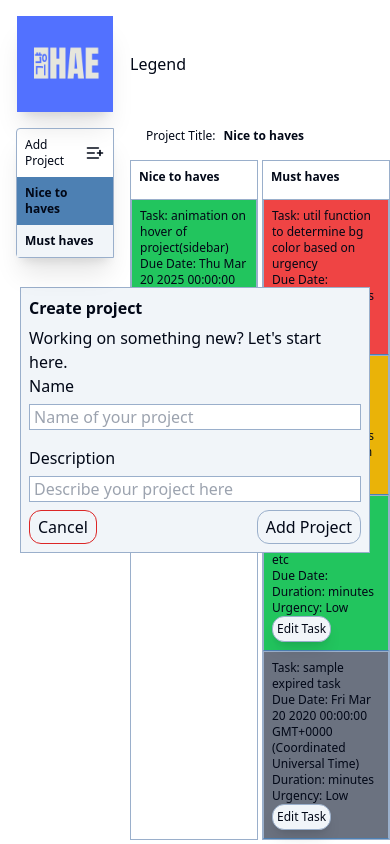
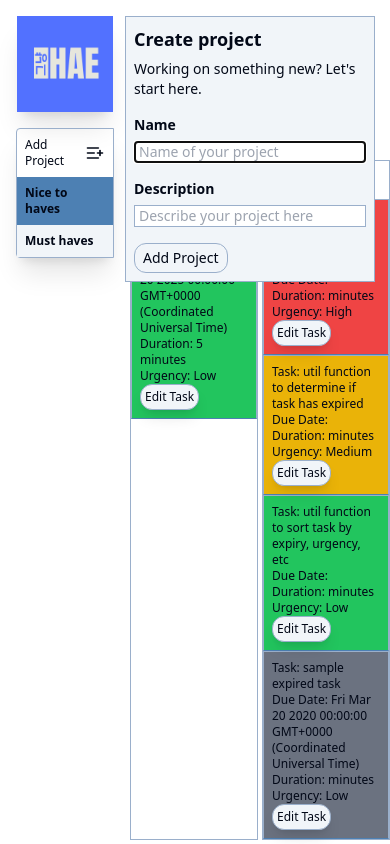
Before and after one commit to ganglinwu/new-todo-app, a React (Vite) app: page / in a window 390 px wide. Both pictures are taken after a click on the button 95 px from the left and 153 px from the top of the page. Built offline with nearby package versions, Linux system fonts and the light colour scheme.

Commit message:
style(Sidebar): addProject is now a popover
- also general styling for responsive font size

```diff
--- a/@/components/ui/popover.tsx
+++ b/@/components/ui/popover.tsx
@@ -10,20 +10,26 @@ const PopoverTrigger = PopoverPrimitive.Trigger;
 const PopoverContent = React.forwardRef<
   React.ElementRef<typeof PopoverPrimitive.Content>,
   React.ComponentPropsWithoutRef<typeof PopoverPrimitive.Content>
->(({ className, align = "center", sideOffset = 4, ...props }, ref) => (
+>(
+  (
+    { className, align = "end", side = "right", sideOffset = 4, ...props },
+    ref,
+  ) => (
     <PopoverPrimitive.Portal>
       <PopoverPrimitive.Content
         ref={ref}
         align={align}
+        side={side}
         sideOffset={sideOffset}
         className={cn(
-        "z-50 w-72 rounded-md border bg-popover p-4 text-popover-foreground shadow-md outline-none data-[state=open]:animate-in data-[state=closed]:animate-out data-[state=closed]:fade-out-0 data-[state=open]:fade-in-0 data-[state=closed]:zoom-out-95 data-[state=open]:zoom-in-95 data-[side=bottom]:slide-in-from-top-2 data-[side=left]:slide-in-from-right-2 data-[side=right]:slide-in-from-left-2 data-[side=top]:slide-in-from-bottom-2",
+          "z-50 w-72 rounded-md border-none bg-popover p-4 text-popover-foreground shadow-md outline-none data-[state=open]:animate-in data-[state=closed]:animate-out data-[state=closed]:fade-out-0 data-[state=open]:fade-in-0 data-[state=closed]:zoom-out-95 data-[state=open]:zoom-in-95 data-[side=bottom]:slide-in-from-top-2 data-[side=left]:slide-in-from-right-2 data-[side=right]:slide-in-from-left-2 data-[side=top]:slide-in-from-bottom-2",
           className,
         )}
         {...props}
       />
     </PopoverPrimitive.Portal>
-));
+  ),
+);
 PopoverContent.displayName = PopoverPrimitive.Content.displayName;
 
 export { Popover, PopoverTrigger, PopoverContent };
--- a/src/App.tsx
+++ b/src/App.tsx
@@ -1,5 +1,4 @@
 // layout component imports
-import AddProject from "./layout/addProject/AddProject.tsx";
 import Header from "./layout/header/Header.tsx";
 import MainContent from "./layout/maincontent/MainContent.tsx";
 import Sidebar from "./layout/sidebar/Sidebar.tsx";
@@ -11,15 +10,8 @@ function App() {
   const [selectedProject, setSelectedProject] = useState(
     demoProjects[0].projectName,
   );
-  const [showAddProjectForm, setShowAddProjectForm] = useState(false);
   return (
-    <div className="flex relative z-1">
-      <div className="">
-        {showAddProjectForm && (
-          <AddProject setShowAddProject={setShowAddProjectForm}></AddProject>
-        )}
-      </div>
-      <div className={`${showAddProjectForm ? "" : ""}`}>
+    <div className="flex flex-col relative z-1">
       <Header></Header>
       <div className="grid grid-cols-3 md:grid-cols-4">
         <div className="col-span-1">
@@ -27,7 +19,6 @@ function App() {
             demoProjects={demoProjects}
             selectedProject={selectedProject}
             onSelect={setSelectedProject}
-              onAddProject={setShowAddProjectForm}
           ></Sidebar>
         </div>
         <div className="col-span-2 md:col-span-3">
@@ -38,7 +29,6 @@ function App() {
         </div>
       </div>
     </div>
-    </div>
   );
 }
 
--- a/src/layout/addProject/AddProject.tsx
+++ b/src/layout/addProject/AddProject.tsx
@@ -10,19 +10,14 @@ import {
 import { Input } from "../../../@/components/ui/input.tsx";
 import { Label } from "../../../@/components/ui/label.tsx";
 
-type addProjectProps = {
-  setShowAddProject: (arg0: boolean) => void;
-};
-
-export default function AddProject({ setShowAddProject }: addProjectProps) {
+export default function AddProject() {
   return (
-    <div className="absolute top-1/2 left-1/2 transform -translate-x-1/2 -translate-y-1/2">
-      <Card className="w-[350px] md:w-[500px] lg:w-[650px]  bg-secondary p-2">
+    <Card className="w-[250px] md:w-[500px] bg-secondary p-2">
       <CardHeader>
-          <CardTitle className="md:text-xl lg:text-2xl">
+        <CardTitle className="text-lg md:text-xl lg:text-2xl">
           Create project
         </CardTitle>
-          <CardDescription className="">
+        <CardDescription className="pb-4 text-sm md:text-lg ">
           Working on something new? Let's start here.
         </CardDescription>
       </CardHeader>
@@ -30,37 +25,39 @@ export default function AddProject({ setShowAddProject }: addProjectProps) {
         <form>
           <div className="grid w-full items-center gap-4">
             <div className="flex flex-col space-y-1.5">
-                <Label htmlFor="name">Name</Label>
+              <Label htmlFor="name" className="font-bold text-sm md:text-lg">
+                Name
+              </Label>
               <Input
                 id="name"
                 placeholder="Name of your project"
-                  className="px-1 py-1/2"
+                className="px-1 py-1/2 text-sm md:text-lg"
               />
             </div>
             <div className="flex flex-col space-y-1.5">
-                <Label htmlFor="description">Description</Label>
+              <Label
+                htmlFor="description"
+                className="font-semibold text-sm md:text-lg"
+              >
+                Description
+              </Label>
               <Input
                 id="description"
                 placeholder="Describe your project here"
-                  className="px-1 py-1/2"
+                className="px-1 py-1/2 text-sm md:text-lg"
               />
             </div>
           </div>
         </form>
       </CardContent>
-        <CardFooter className="flex justify-between pt-2">
+      <CardFooter className="flex justify-between pt-4">
         <Button
-            className="hover:bg-red-300 border border-red-600 transition-colors rounded-xl px-2 py-1"
           variant="outline"
-            onClick={() => setShowAddProject(false)}
+          className="rounded-xl px-2 py-1 md:px-3 md:py-1.5 md:text-lg"
         >
-            Cancel
-          </Button>
-          <Button variant="outline" className="rounded-xl px-2 py-1">
           Add Project
         </Button>
       </CardFooter>
     </Card>
-    </div>
   );
 }
--- a/src/layout/sidebar/Sidebar.tsx
+++ b/src/layout/sidebar/Sidebar.tsx
@@ -12,7 +12,6 @@ export default function Sidebar({
   demoProjects,
   selectedProject,
   onSelect,
-  onAddProject,
 }: sidebarProps) {
   return (
     <div className="p-4 md:p-6 lg:p-8">
@@ -20,7 +19,6 @@ export default function Sidebar({
         demoProjects={demoProjects}
         selectedProject={selectedProject}
         onSelect={onSelect}
-        onAddProject={onAddProject}
       ></ProjectScrollArea>
     </div>
   );
--- a/src/layout/sidebar/subcomponents/ProjectScrollArea.tsx
+++ b/src/layout/sidebar/subcomponents/ProjectScrollArea.tsx
@@ -9,19 +9,23 @@ import {
 import { projects } from "../../../demoData/demoProjects.ts";
 import bgColourByUrgencyExpiry from "../../../utils/bgColourByUrgencyExpiry.ts";
 import isTaskExpired from "../../../utils/isTaskExpired.ts";
+import {
+  Popover,
+  PopoverTrigger,
+  PopoverContent,
+} from "../../../../@/components/ui/popover.tsx";
+import AddProject from "../../addProject/AddProject.tsx";
 
 type projectScrollAreaProps = {
   demoProjects: projects[];
   selectedProject: string;
   onSelect: (selectedProject: string) => void;
-  onAddProject: (arg0: boolean) => void;
 };
 
 export default function ProjectScrollArea({
   demoProjects,
   selectedProject,
   onSelect,
-  onAddProject,
 }: projectScrollAreaProps) {
   return (
     <ScrollArea className="shadow-xl border border-border rounded-l">
@@ -29,13 +33,19 @@ export default function ProjectScrollArea({
         <h4 className="font-light text-xs md:text-lg lg:text-2xl self-center">
           Add Project
         </h4>
+        <Popover>
+          <PopoverTrigger asChild>
             <button
               type="button"
               className="flex items-center aspect-square w-5 md:w-8 lg:w-10"
-          onClick={() => onAddProject(true)}
             >
               <ListPlus></ListPlus>
             </button>
+          </PopoverTrigger>
+          <PopoverContent className="transition-transform">
+            <AddProject></AddProject>
+          </PopoverContent>
+        </Popover>
       </div>
       <div className="bg-secondary">
         {demoProjects.map((project) => (
```
Lines whose indentation alone changed are shown as unchanged.
